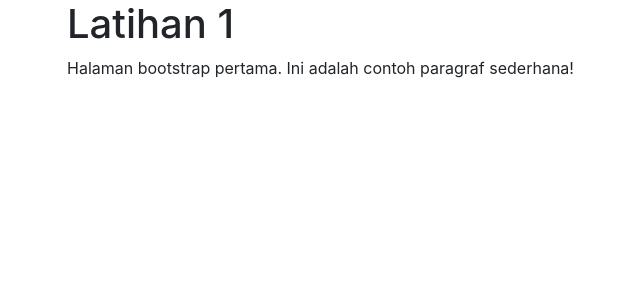
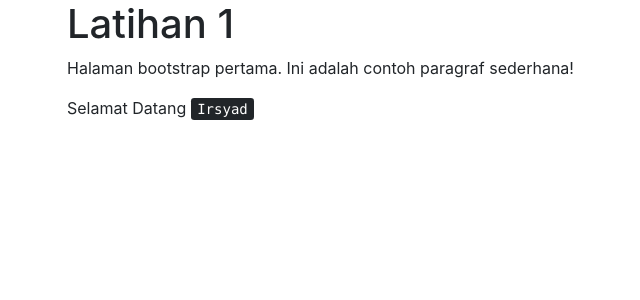
Before and after one commit to Purbha/web_bootstrap, a PHP site: page /Lat1.php in a window 1280 px wide. Shown: the top 300 px of the page, without its empty margins (18-658 px from the left). Run offline with PHP 8.4, Linux system fonts and the light colour scheme; some libraries are stand-ins or nearby versions.

Commit message:
UPDATE 20210116 14:57

```diff
--- a/Pertemuan1/Lat1.php
+++ b/Pertemuan1/Lat1.php
@@ -13,6 +13,7 @@
 <div class="container">
 	<h1>Latihan 1</h1>
 	<p>Halaman bootstrap pertama. Ini adalah contoh paragraf sederhana!</p>
+	<p>Selamat Datang <kbd>Irsyad</kbd></p>
 </div>
 </body>
 </html>
```
